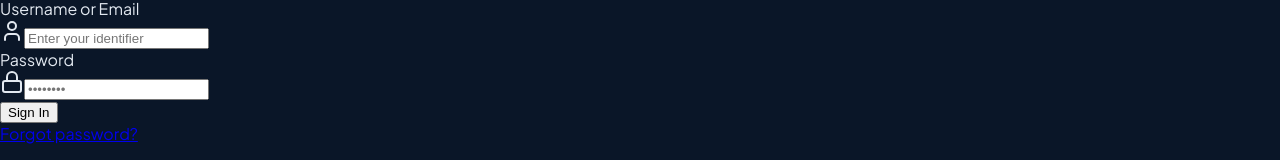
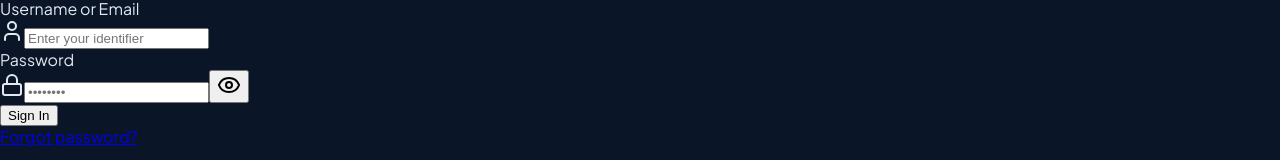
Before and after one commit to juliebeth-cpu/Avenqora-bank, a React (Vite) app in the folder client/: page /banking/1/login in a window 1280 px wide. Shown: the part 352-512 px from the top of the page. Built offline with nearby package versions, Linux system fonts and the light colour scheme; no server answers.

Commit message:
Add password visibility toggle to customer login

```diff
--- a/client/src/pages/banking/login.tsx
+++ b/client/src/pages/banking/login.tsx
@@ -3,7 +3,7 @@ import { useLocation } from "wouter";
 import { useForm } from "react-hook-form";
 import { zodResolver } from "@hookform/resolvers/zod";
 import * as z from "zod";
-import { User, Lock, AlertTriangle } from "lucide-react";
+import { User, Lock, AlertTriangle, Eye, EyeOff } from "lucide-react";
 import { useBankingAuth } from "@/lib/banking-auth";
 import { bankingLogin } from "@/lib/banking-api";
 import { publicInfo } from "@/lib/portal-api";
@@ -37,6 +37,7 @@ export default function BankingLoginPage({ params }: Props) {
     [t],
   );
   const [loading, setLoading] = useState(false);
+  const [showPassword, setShowPassword] = useState(false);
   const [suspendedInfo, setSuspendedInfo] = useState<{ reason: string | null } | null>(null);
 
   // Fetch site public info for branding
@@ -165,7 +166,10 @@ export default function BankingLoginPage({ params }: Props) {
                     <FormControl>
                       <div className="relative">
                         <Lock className="absolute left-3 top-1/2 -translate-y-1/2 w-4 h-4 text-slate-500" />
-                        <Input type="password" placeholder="••••••••" className="pl-10 bg-slate-900/60 border-slate-700 text-white h-11" {...field} />
+                        <Input type={showPassword ? "text" : "password"} placeholder="••••••••" className="pl-10 pr-11 bg-slate-900/60 border-slate-700 text-white h-11" {...field} />
+                        <button type="button" onClick={() => setShowPassword((visible) => !visible)} aria-label={showPassword ? t("Hide password") : t("Show password")} title={showPassword ? t("Hide password") : t("Show password")} className="absolute right-3 top-1/2 -translate-y-1/2 text-slate-400 hover:text-white">
+                          {showPassword ? <EyeOff className="w-4 h-4" /> : <Eye className="w-4 h-4" />}
+                        </button>
                       </div>
                     </FormControl>
                     <FormMessage />
```
